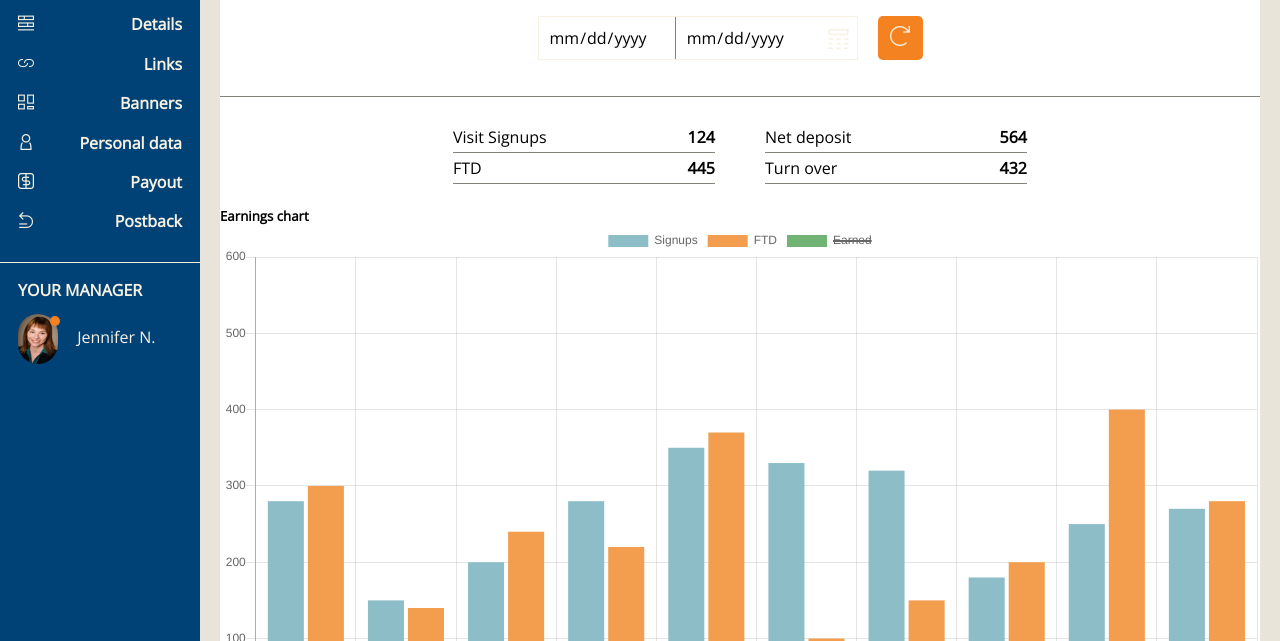
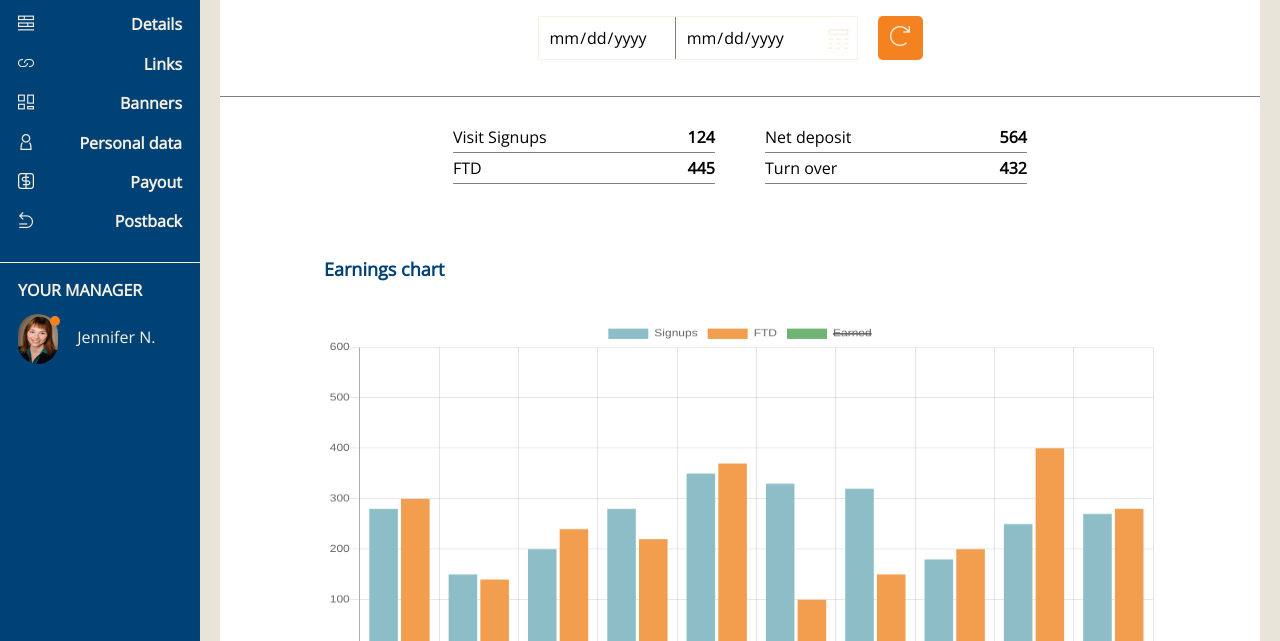
Before and after one commit to WieMon/admin-project, a website: page index.html in a window 1280 px wide. Shown: the part 159-800 px from the top of the page. Drawn offline with nearby package versions, Linux system fonts and the light colour scheme; a web font is replaced by a local one.

Commit message:
Add styling for chart

```diff
--- a/index.html
+++ b/index.html
@@ -130,8 +130,8 @@
           </div>
         </div>
         <div class='graph'>
-          <h5>Earnings chart</h5>
-          <canvas id='myChart'></canvas>
+          <h5 class='graph__title'>Earnings chart</h5>
+          <canvas class='graph__chart' id='myChart'></canvas>
         </div>
       </section>
       <section class='section'>
@@ -309,7 +309,7 @@
       </section>
     </div>
   </div>
-  <script src="https://cdnjs.cloudflare.com/ajax/libs/Chart.js/2.4.0/Chart.min.js"></script>
+  <script src="https://cdn.jsdelivr.net/npm/chart.js@2.8.0"></script>
   <script src="js/script.js"></script>
 </body>
 </html>
--- /dev/null
+++ b/sass/sections/_graph.scss
@@ -0,0 +1,14 @@
+.graph {
+  width: 80%;
+  margin: 30px auto;
+}
+
+.graph__title {
+  color: $color_one;
+  font-size: 18px;
+  padding: 20px 0;
+}
+
+.graph__chart {
+padding: 20px 0 40px 0;
+}
--- a/sass/style.scss
+++ b/sass/style.scss
@@ -11,4 +11,5 @@
 @import "sections/menu";
 @import "sections/dates";
 @import "sections/results";
+@import "sections/graph";
 /* Pages / Views */
```
Also changed, not shown: css/style.css, 1 other file.
